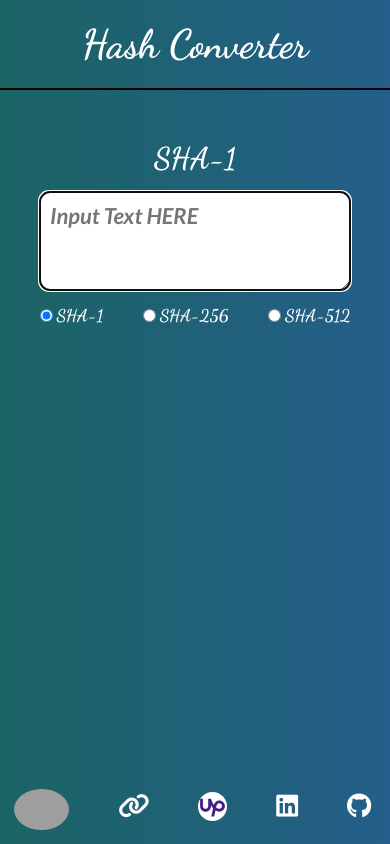
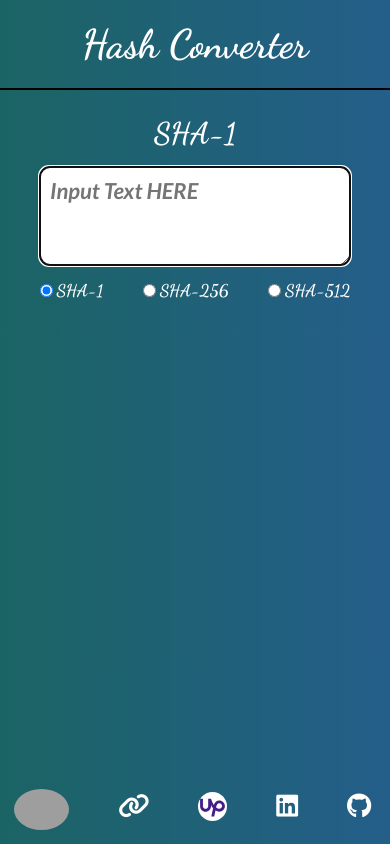
Before and after one commit to piyusharora91/REACT-HASH-GENERATOR, a React (Create React App) app: page / in a window 390 px wide. Built offline with nearby package versions, Linux system fonts and the light colour scheme; grey boxes are pictures that could not be loaded.

Commit message:
responsive movement of containers fixed

```diff
--- a/src/App.css
+++ b/src/App.css
@@ -9,7 +9,7 @@
   display: flex;
   flex-direction: column;
   align-items: center;
-  padding-top: 50px;
+  padding-top: 25px;
 }
 
 #algo-title {
@@ -67,6 +67,10 @@
 }
 
 @media screen and (min-width: 500px) {
+  .fields {
+    padding-top: 50px;
+  }
+
   #text-input {
     width: 400px;
   }
```
